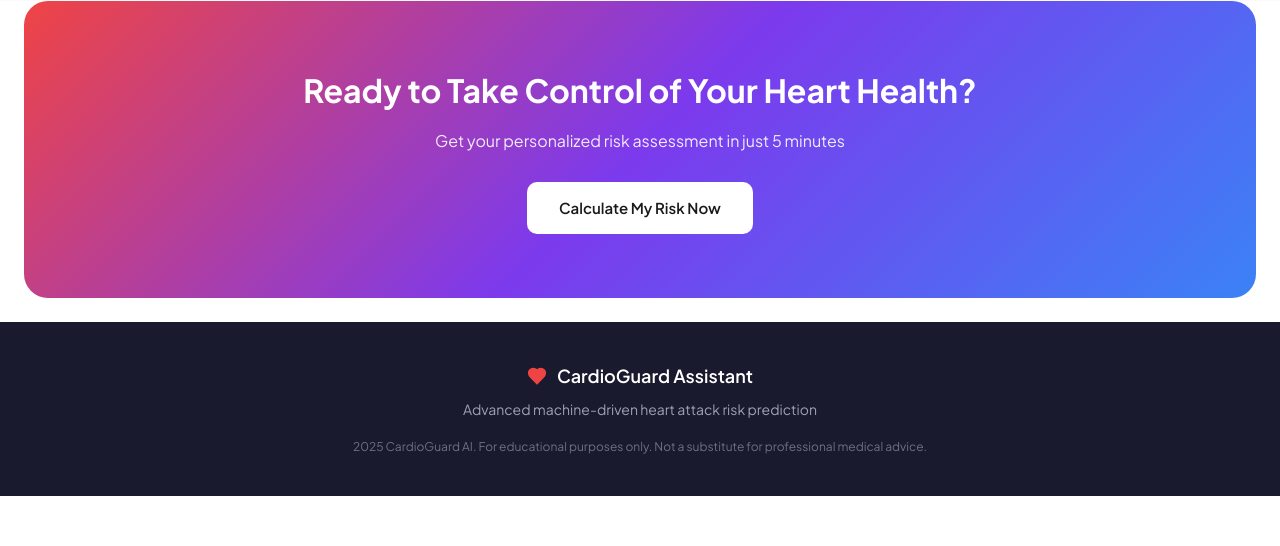
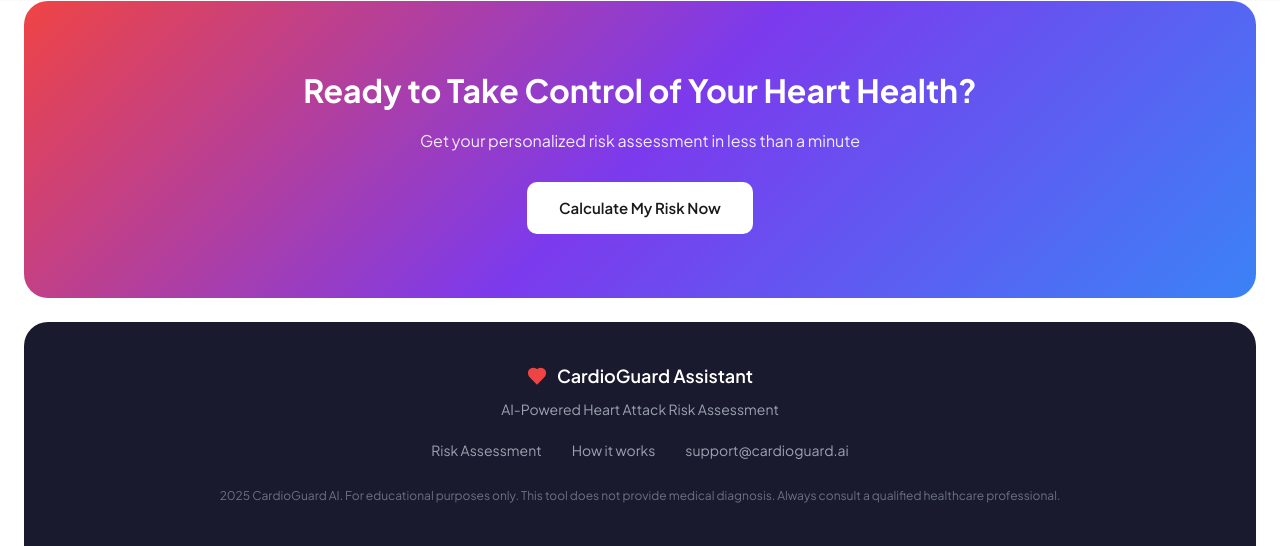
Before and after one commit to maxatic/HeartRiskArtificialInt, a Django app: template backend/templates/home.html in a window 1280 px wide. Shown: the part 1362-1908 px from the top of the page. Before the commit the page ends 1858 px from the top, so only its background shows below. Run offline with Django 4.2, Linux system fonts and the light colour scheme; the template is opened without the code that fills it, so the values that code supplies are empty.

Commit message:
landing page changes

```diff
--- a/backend/templates/home.html
+++ b/backend/templates/home.html
@@ -291,6 +291,8 @@
             background: #1a1a2e;
             padding: 40px;
             text-align: center;
+            border-radius: 24px 24px 0 0;
+            margin: 0 24px 0;
         }
 
         .footer-logo {
@@ -318,6 +320,22 @@
         .footer-disclaimer {
             font-size: 12px;
             color: #6b7280;
+        }
+
+        .footer-links {
+            margin-bottom: 24px;
+        }
+
+        .footer-links a {
+            color: #9ca3af;
+            text-decoration: none;
+            margin: 0 10px;
+            font-size: 14px;
+            transition: color 0.2s;
+        }
+
+        .footer-links a:hover {
+            color: white;
         }
 
         @media (max-width: 768px) {
@@ -630,7 +648,7 @@
 
             <section class="cta">
                 <h2>Ready to Take Control of Your Heart Health?</h2>
-                <p>Get your personalized risk assessment in just 5 minutes</p>
+                <p>Get your personalized risk assessment in less than a minute</p>
                 <a href="{% url 'auth' %}" class="btn-cta">Calculate My Risk Now</a>
             </section>
 
@@ -643,9 +661,17 @@
                     </svg>
                     <span>CardioGuard Assistant</span>
                 </div>
-                <p class="footer-tagline">Advanced machine-driven heart attack risk prediction</p>
-                <p class="footer-disclaimer">2025 CardioGuard AI. For educational purposes only. Not a substitute for
-                    professional medical advice.</p>
+                <p class="footer-tagline">AI-Powered Heart Attack Risk Assessment</p>
+                <div class="footer-links">
+                    <a href="{% url 'auth' %}">Risk Assessment</a>
+                    &middot;
+                    <a href="#how-it-works">How it works</a>
+                    &middot;
+                    <a href="mailto:support@cardioguard.ai">support@cardioguard.ai</a>
+
+                </div>
+                <p class="footer-disclaimer">2025 CardioGuard AI. For educational purposes only. This tool does not
+                    provide medical diagnosis. Always consult a qualified healthcare professional.</p>
             </footer>
         </div>
     </div>
```
